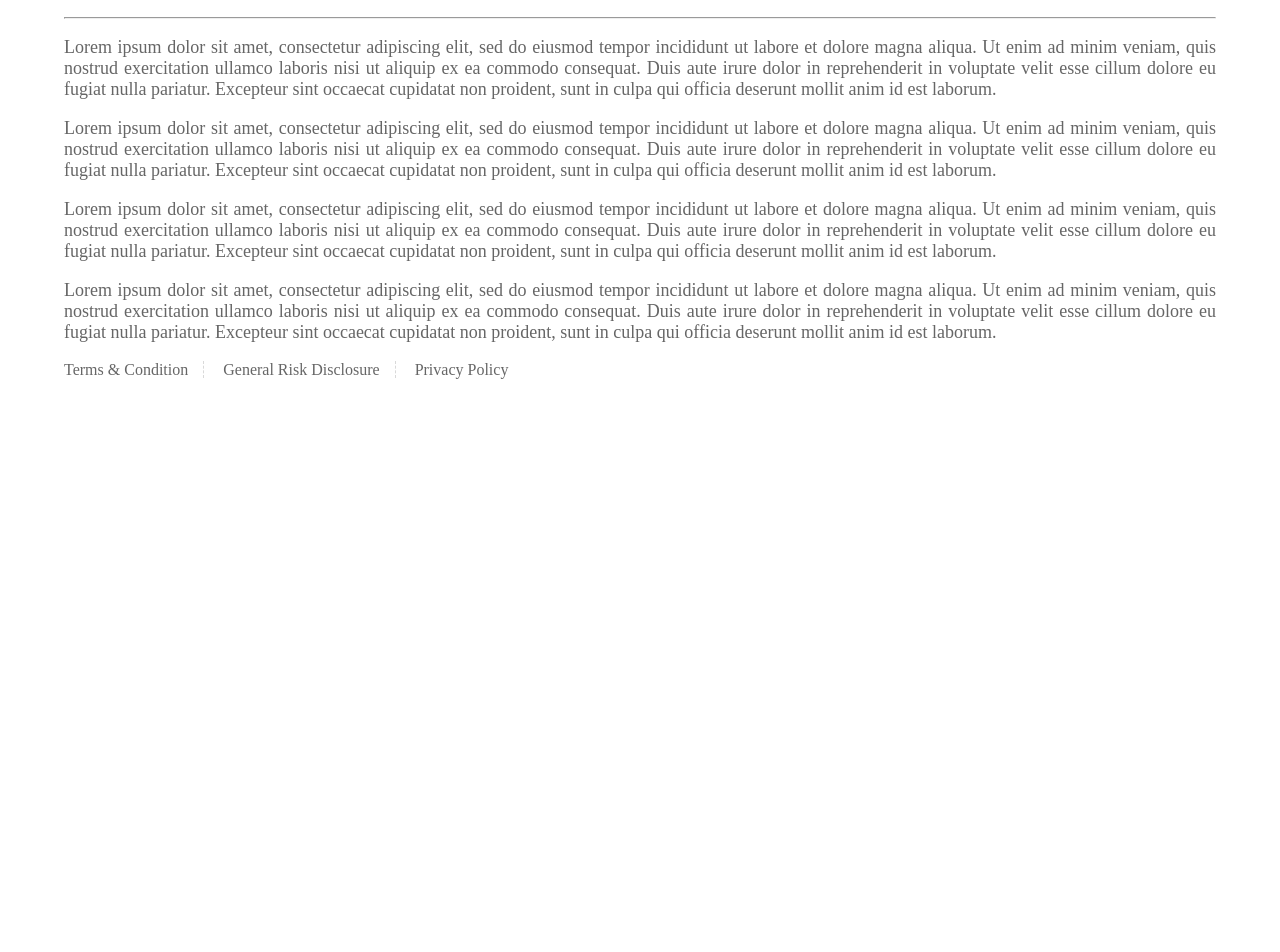
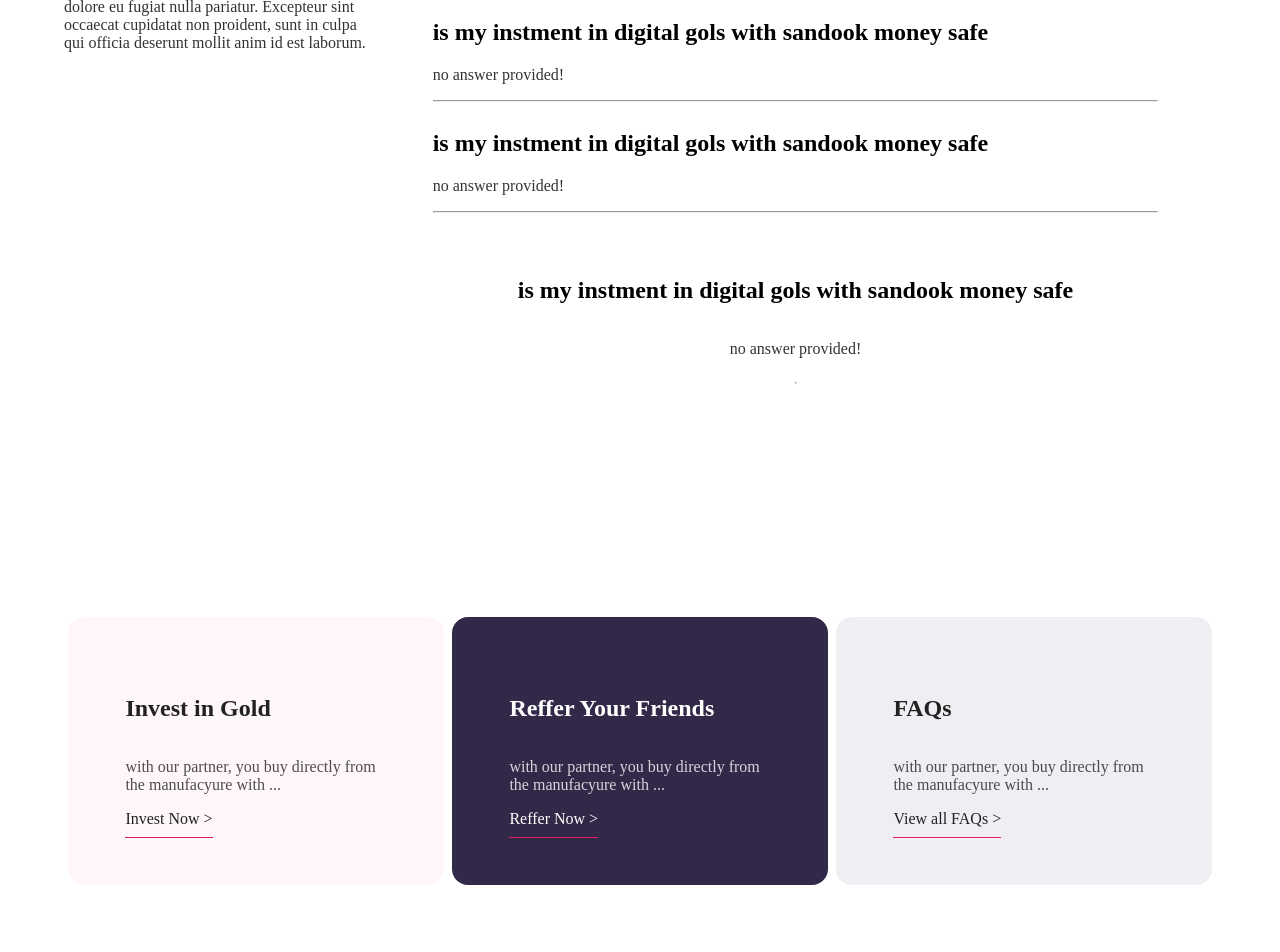
Before and after one commit to Sandook-Money/website, a SvelteKit app: page / in a window 1280 px wide. Shown: the part 4020-4972 px from the top of the page. Before the commit the page ends 4463 px from the top, so only its background shows below. Built offline with nearby package versions, Linux system fonts and the light colour scheme.

Commit message:
features

```diff
--- a/src/routes/+page.svelte
+++ b/src/routes/+page.svelte
@@ -2,8 +2,10 @@
 	import NavBar from './nav.svelte';
 	import Footer from './footer.svelte';
 	import FeatureSection from './features.svelte';
+	import FAQs from './faqs.svelte';
 	import YouCanCount from './you-can-count-on-us.svelte';
 	import MainBannerMobileImg from '$lib/images/main-banner-mobile.svg';
+	import Faqs from './faqs.svelte';
 </script>
 
 <div id="main-top">
@@ -20,6 +22,7 @@
 </div>
 <FeatureSection />
 <YouCanCount />
+<Faqs />
 <Footer />
 
 <style>
--- /dev/null
+++ b/src/routes/faqs.svelte
@@ -0,0 +1,137 @@
+<script>
+	const faqs = [
+		{
+			question: 'is my instment in digital gols with sandook money safe',
+			answer: 'no answer provided!'
+		},
+		{ question: 'Can i convert digital gold into phycisal gold', answer: 'no answer provided!' },
+		{
+			question: 'What is the minium amount required to start investing in digital gold',
+			answer: 'no answer provided!'
+		},
+		{
+			question: 'is my instment in digital gols with sandook money safe',
+			answer: 'no answer provided!'
+		},
+		{
+			question: 'is my instment in digital gols with sandook money safe',
+			answer: 'no answer provided!'
+		},
+		{
+			question: 'is my instment in digital gols with sandook money safe',
+			answer: 'no answer provided!'
+		}
+	];
+
+	const otherOptions = [
+		{
+			heading: 'Invest in Gold',
+			summary: 'with our partner, you buy directly from the manufacyure with ...',
+			url: '/#',
+			urlText: 'Invest Now',
+			bgcolor: '#FFF6F8',
+			color: '#222222'
+		},
+		{
+			heading: 'Reffer Your Friends',
+			summary: 'with our partner, you buy directly from the manufacyure with ...',
+			url: '/#',
+			urlText: 'Reffer Now',
+			bgcolor: '#322949',
+			color: '#FFFFFF'
+		},
+		{
+			heading: 'FAQs',
+			summary: 'with our partner, you buy directly from the manufacyure with ...',
+			url: '/#',
+			urlText: 'View all FAQs',
+			bgcolor: '#EFEEF2',
+			color: '#222222'
+		}
+	];
+</script>
+
+<section id="faqs">
+	<div >
+		<h1>Frequently Asked Questions</h1>
+		<p>
+			Lorem ipsum dolor sit amet, consectetur adipiscing elit, sed do eiusmod tempor incididunt ut
+			labore et dolore magna aliqua. Ut enim ad minim veniam, quis nostrud exercitation ullamco
+			laboris nisi ut aliquip ex ea commodo consequat. Duis aute irure dolor in reprehenderit in
+			voluptate velit esse cillum dolore eu fugiat nulla pariatur. Excepteur sint occaecat cupidatat
+			non proident, sunt in culpa qui officia deserunt mollit anim id est laborum.
+		</p>
+		<p>
+			Lorem ipsum dolor sit amet, consectetur adipiscing elit, sed do eiusmod tempor incididunt ut
+			labore et dolore magna aliqua. Ut enim ad minim veniam, quis nostrud exercitation ullamco
+			laboris nisi ut aliquip ex ea commodo consequat. Duis aute irure dolor in reprehenderit in
+			voluptate velit esse cillum dolore eu fugiat nulla pariatur. Excepteur sint occaecat cupidatat
+			non proident, sunt in culpa qui officia deserunt mollit anim id est laborum.
+		</p>
+	</div>
+	<div>
+		{#each faqs as { question, answer }}
+			<div class="faqs-ans">
+				<h1>{question}</h1>
+                <p>{answer}</p>
+				<hr>
+			</div>
+		{/each}
+	</div>
+</section>
+
+<section id="others-faqs-section">
+	{#each otherOptions as { heading, summary, url, urlText, bgcolor, color }}
+		<div class="others-faqs" style="background-color: {bgcolor}; color: {color};">
+			<h1>{heading}</h1>
+			<p>{summary}</p>
+			<span><a style="color: {color};" href={url}>{urlText + ' >'}</a></span>
+		</div>
+	{/each}
+</section>
+
+<style>
+    #faqs {
+        display: flex;
+        flex-direction: row;
+        padding: 5%;
+    }
+    #faqs div {
+        width: 30%
+    }
+    #faqs div:last-child .faqs-ans {
+        width: 100%;
+    }
+    #faqs div:last-child {
+        width: 70%;
+        display: flex;
+        flex-direction: column;
+        justify-content: center;
+        align-items: center;
+        padding: 5%;
+    }
+    #others-faqs-section {
+        display: flex;
+		flex-direction: row;
+        padding: 5%;
+
+    }
+	.others-faqs {
+		display: flex;
+		flex-direction: column;
+		width: 33%;
+		padding: 5%;
+		margin: 0.33%;
+        border-radius: 16px;
+	}
+	p {
+		opacity: 0.8;
+	}
+    a {
+        border-bottom-color: #E31C5D;
+        border-bottom-style: solid;
+        border-bottom-width: 1px;
+        padding-bottom: 10px;
+        text-decoration: none;
+    }
+</style>
```
